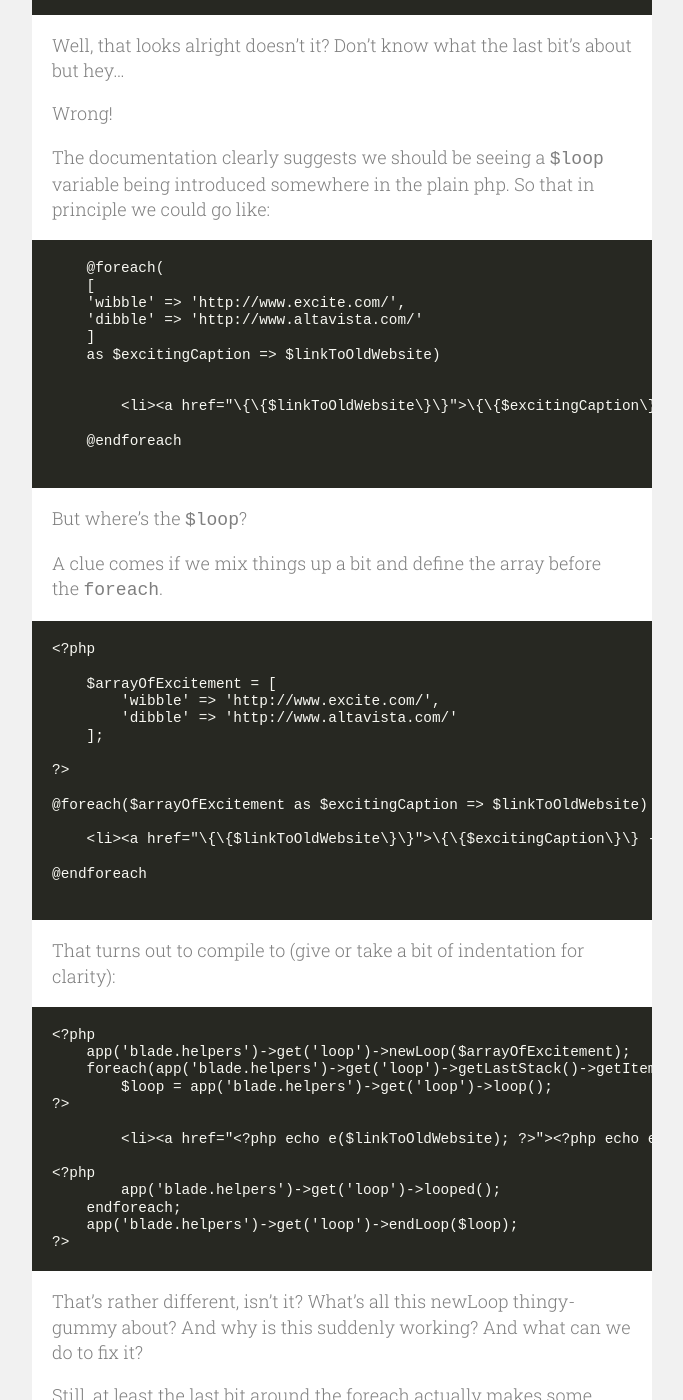
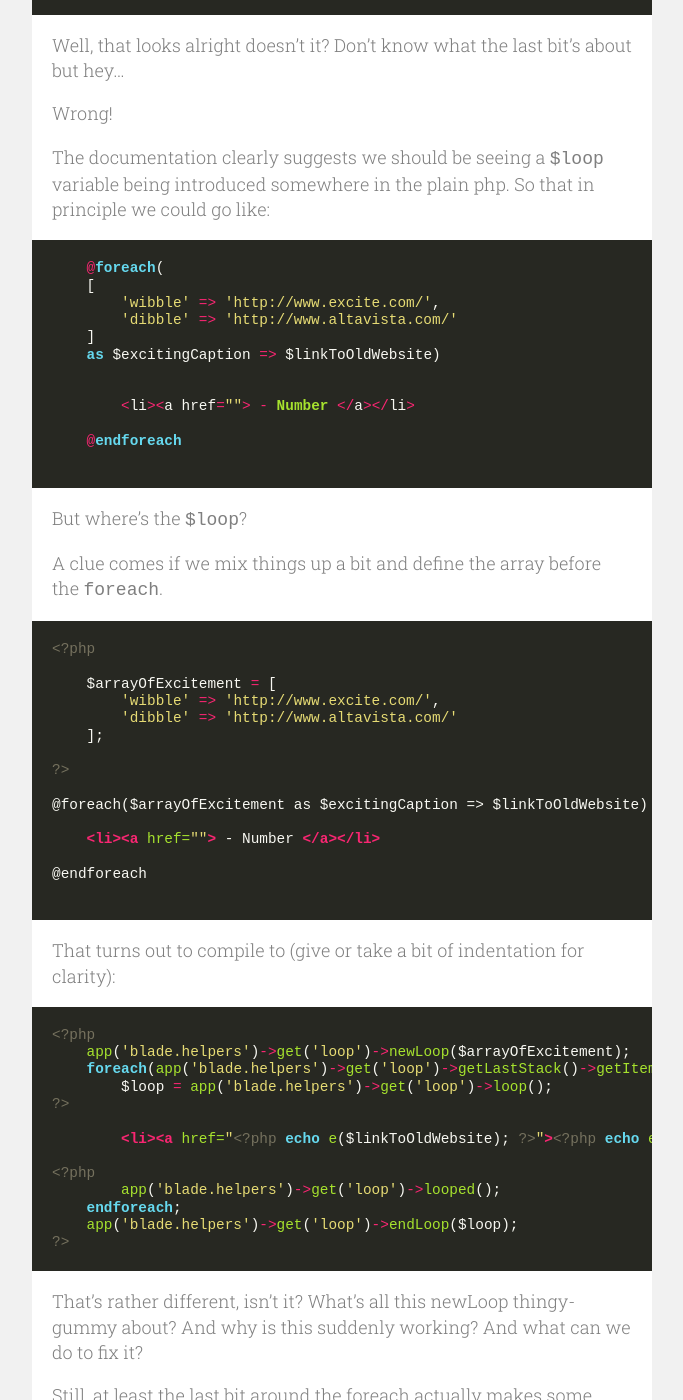
Before and after one commit to Cyber-Duck/Cyber-Duck.github.io, a Jekyll site: the page built from _posts/2016-08-16-the-dreaded-trying-to-get-property-of-non-object.markdown, in a window 1280 px wide and 1400 px high, scrolled down 1612 px. Shown: the whole window, without its empty margins (298-981 px from the left). Built offline with Jekyll 4.4.1, drawn with Linux system fonts in a browser that asks for light colours; comment, search, counter and statistics services are not loaded; some of the changed text lies outside the part shown.

Commit message:
yet another formatting attempt (WIP)

`````diff
--- a/_posts/2016-08-16-the-dreaded-trying-to-get-property-of-non-object.markdown
+++ b/_posts/2016-08-16-the-dreaded-trying-to-get-property-of-non-object.markdown
@@ -23,19 +23,19 @@ skip to the end and follow the instruction. Meanwhile, I'll try to flesh out a f
 In this somewhat contrived (don't be too shocked) example, let's suppose we want to list some of the latest sites
  we've discovered recently on our web adventures:
 
-````
+```php
 @foreach(
 [
-'wibble' => 'http://www.excite.com/',
-'dibble' => 'http://www.altavista.com/'
+    'wibble' => 'http://www.excite.com/',
+    'dibble' => 'http://www.altavista.com/'
 ]
  as $excitingCaption => $linkToOldWebsite)
 
 
-<li><a href="\{\{$linkToOldWebsite\}\}">\{\{$excitingCaption\}\}</a></li>
+<li><a href="{{$linkToOldWebsite}}">{{$excitingCaption}}</a></li>
 
 @endforeach
-````
+```
 
 So let's stick that in the page and see what that compiles to.
 
@@ -44,7 +44,7 @@ above - one of the many useful features that Blade Extensions support. When runn
 configured (and why are you developing any other way?), this will handily stop execution at that point in the
 _compiled_ file (blade can be tricky to debug otherwise).
 
-````
+```php
 <?php foreach(
 [
 'wibble' => 'http://www.excite.com/',
@@ -61,7 +61,7 @@ endforeach;
 app('blade.helpers')->get('loop')->endLoop($loop);
 ?>
 
-````
+```
 
 Well, that looks alright doesn't it? Don't know what the last bit's about but hey...
 
@@ -70,26 +70,26 @@ Wrong!
 The documentation clearly suggests we should be seeing a ```$loop``` variable being introduced somewhere in the plain php.
 So that in principle we could go like:
 
-````
+```php
     @foreach(
     [
-    'wibble' => 'http://www.excite.com/',
-    'dibble' => 'http://www.altavista.com/'
+        'wibble' => 'http://www.excite.com/',
+        'dibble' => 'http://www.altavista.com/'
     ]
     as $excitingCaption => $linkToOldWebsite)
 
 
-        <li><a href="\{\{$linkToOldWebsite\}\}">\{\{$excitingCaption\}\} - Number \{\{$loop->index1\}\}</a></li>
+        <li><a href="{{$linkToOldWebsite}}">{{$excitingCaption}} - Number {{$loop->index1}}</a></li>
 
     @endforeach
 
-````
+```
 
 But where's the ```$loop```?
 
 A clue comes if we mix things up a bit and define the array before the ```foreach```.
 
-````
+```php
 <?php
 
     $arrayOfExcitement = [
@@ -101,15 +101,15 @@ A clue comes if we mix things up a bit and define the array before the ```foreac
 
 @foreach($arrayOfExcitement as $excitingCaption => $linkToOldWebsite)
 
-    <li><a href="\{\{$linkToOldWebsite\}\}">\{\{$excitingCaption\}\} - Number \{\{$loop->index1\}\}</a></li>
+    <li><a href="{{$linkToOldWebsite}}">{{$excitingCaption}} - Number {{$loop->index1}}</a></li>
 
 @endforeach
 
-````
+```
 
 That turns out to compile to (give or take a bit of indentation for clarity):
 
-````
+```php
 <?php
     app('blade.helpers')->get('loop')->newLoop($arrayOfExcitement);
     foreach(app('blade.helpers')->get('loop')->getLastStack()->getItems() as  $excitingCaption => $linkToOldWebsite):
@@ -123,7 +123,7 @@ That turns out to compile to (give or take a bit of indentation for clarity):
     endforeach;
     app('blade.helpers')->get('loop')->endLoop($loop);
 ?>
-````
+```
 
 That's rather different, isn't it? What's all this newLoop thingy-gummy about? And why is this suddenly working?
 And what can we do to fix it?
@@ -177,7 +177,7 @@ Well, not quite. Obviously we need to stick it in brackets. So we just change th
 
 The above isn't quite right either. Take a look at the full foreach directive (in ```vendor/radic/blade-extensions/src/directives.php```)
 
-````
+```php
     'foreach'     => [
         'pattern'     => '/(?<!\\w)(\\s*)@foreach(?:\\s*)\\((.*)(?:\\sas)(.*)\\)/',
         'replacement' => <<<'EOT'
@@ -188,7 +188,7 @@ foreach(app('blade.helpers')->get('loop')->getLastStack()->getItems() as $3):
 ?>
 EOT
 
-````
+```
 
 In other words, there's back-references in the replacement string. So actually we need to change the ```.``` to ```(?:.|\n)```
 to make it a non capturing  group - it's either that or change the replacement string to change the backreference indexes, and somehow
@@ -203,7 +203,7 @@ is loaded from blade_extensions.overrides.
 
 So tl;dr - the solution to the problem is to create a file in your project called ```config/blade_extensions.php``` with the following content:
 
-````
+```php
 <?php
 
 /*
@@ -221,6 +221,6 @@ return [
         ]
     ]
 ];
-````
+```
 
 And now you have access to ```$loop```. Use it wisely.
`````
